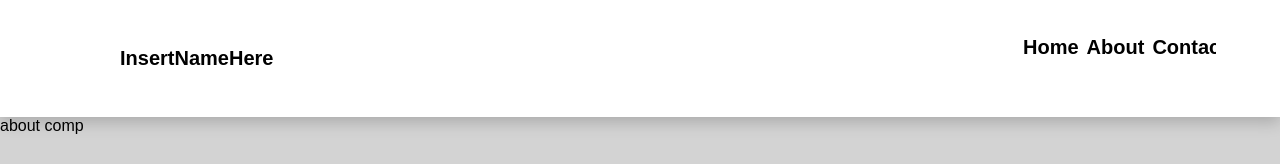
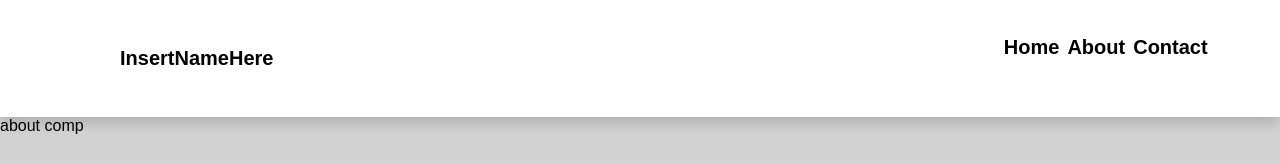
Before and after one commit to JackOBrien21/developer-website, a React (Create React App) app: page /about in a window 1280 px wide. Shown: the top 164 px of the page. Built offline with nearby package versions, Linux system fonts and the light colour scheme.

Commit message:
dropdown pushed to right side

```diff
--- a/src/style.css
+++ b/src/style.css
@@ -104,14 +104,11 @@ nav {
 
 .navbar--header {
     display: flex;
+    justify-content: space-between;
     width: 100%;
 }
 
 .navbar--toggle {
-    margin-right: 40px;
-    position: relative;
-    right: 10px;
-    display: flex;
     font-size: 1.5rem;
     color: var(--clr-primary-5);
     background: transparent;
@@ -178,13 +175,19 @@ nav {
 }
 
 .navbar--links--list {
+    padding: 1rem;
+
     display: flex;
+    align-items: center;
     flex-direction: row;
     margin-right: 40px;
     justify-content: space-around;
     list-style: none;
 }
 .navbar--links--list--container {
+    padding: 1rem;
+
+    margin: 0 auto;
     height: auto !important;
     overflow: hidden;
     transition: var(--transition);
```
